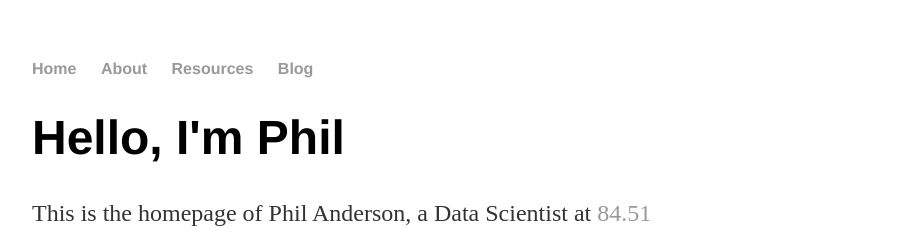
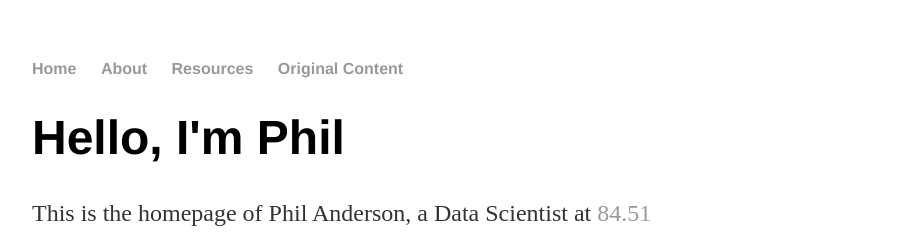
Before and after one commit to panders225/panders225.github.io, a Jekyll site: the page built from index.html, in a window 1280 px wide. Shown: the top 252 px of the page, without its empty margins (160-1078 px from the left). Built offline with Jekyll 4.4.1, drawn with Linux system fonts in a browser that asks for light colours.

Commit message:
Update default.html

```diff
--- a/_layouts/default.html
+++ b/_layouts/default.html
@@ -11,7 +11,7 @@
 	        		<li><a href="/">Home</a></li>
 		        	<li><a href="/about">About</a></li>
 	        		<li><a href="/resources">Resources</a></li>
-	        		<li><a href="/blog">Blog</a></li>
+	        		<li><a href="/original_content">Original Content</a></li>
 	    		</ul>
 			</nav>
 			<div class="container">
```
